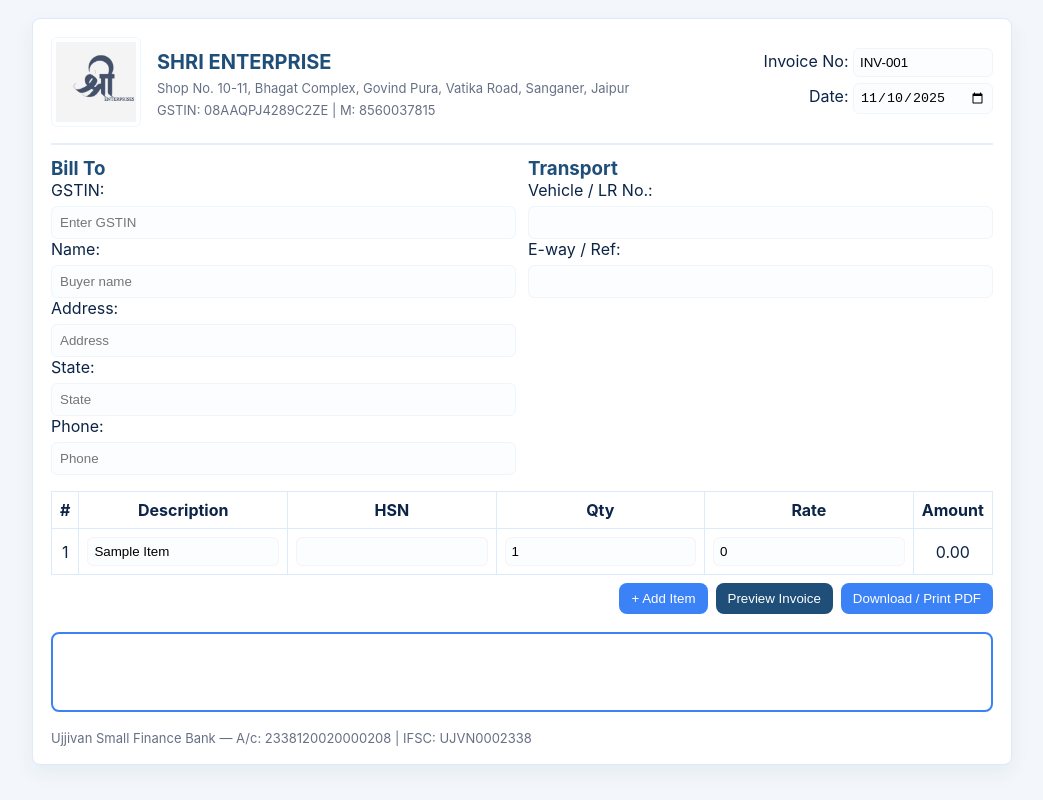
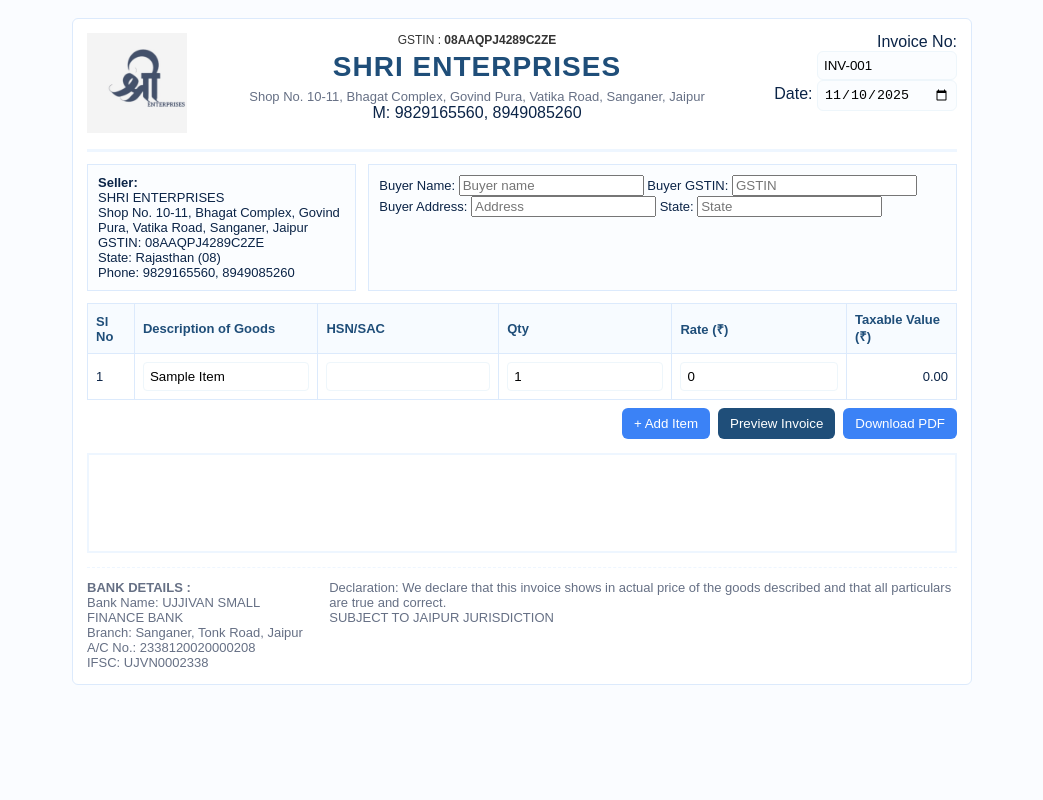
Before and after one commit to jdivyansh/shree-enterprise, a plain HTML site: page index.html in a window 1280 px wide. Shown: the whole page, without its empty margins (118-1161 px from the left). Drawn offline with Linux system fonts and the light colour scheme.

Commit message:
Add files via upload

```diff
--- a/index.html
+++ b/index.html
@@ -3,70 +3,86 @@
 <head>
 <meta charset="utf-8"/>
 <meta name="viewport" content="width=device-width,initial-scale=1"/>
-<title>Shri Enterprise - Billing</title>
+<title>Shri Enterprises - Invoice</title>
 <link rel="stylesheet" href="style.css"/>
 <script src="https://cdnjs.cloudflare.com/ajax/libs/html2pdf.js/0.9.3/html2pdf.bundle.min.js"></script>
 </head>
 <body>
   <div class="page-wrap">
     <div class="invoice-app">
-      <header class="top">
-        <div class="logo"><img src="logo.jpg" alt="Shri Enterprise"></div>
-        <div class="company">
-          <h1>SHRI ENTERPRISE</h1>
-          <div class="small">Shop No. 10-11, Bhagat Complex, Govind Pura, Vatika Road, Sanganer, Jaipur</div>
-          <div class="small">GSTIN: 08AAQPJ4289C2ZE | M: 8560037815</div>
+      <header class="inv-header">
+        <div class="left">
+          <img src="logo.jpg" alt="logo" class="logo"/>
         </div>
-        <div class="meta">
-          <label>Invoice No: <input id="invoiceNo" value="INV-001"></label>
-          <label>Date: <input id="invoiceDate" type="date"></label>
+        <div class="center">
+          <div class="gstline">GSTIN : <strong>08AAQPJ4289C2ZE</strong></div>
+          <h1>SHRI ENTERPRISES</h1>
+          <div class="addr">Shop No. 10-11, Bhagat Complex, Govind Pura, Vatika Road, Sanganer, Jaipur</div>
+          <div class="phones">M: 9829165560, 8949085260</div>
+        </div>
+        <div class="right meta">
+          <div><label>Invoice No: <input id="invoiceNo" value="INV-001"></label></div>
+          <div><label>Date: <input id="invoiceDate" type="date"></label></div>
         </div>
       </header>
 
-      <section class="form-area">
-        <div class="left">
-          <h3>Bill To</h3>
-          <label>GSTIN: <input id="buyerGST" maxlength="15" placeholder="Enter GSTIN"/></label>
-          <div id="gstStatus" class="status"></div>
-          <label>Name: <input id="buyerName" placeholder="Buyer name"/></label>
-          <label>Address: <input id="buyerAddress" placeholder="Address"/></label>
-          <div class="row">
-            <label>State: <input id="buyerState" placeholder="State"/></label>
-            <label>Phone: <input id="buyerPhone" placeholder="Phone"/></label>
-          </div>
+      <section class="top-grid">
+        <div class="seller box">
+          <strong>Seller:</strong><br>
+          SHRI ENTERPRISES<br>
+          Shop No. 10-11, Bhagat Complex, Govind Pura, Vatika Road, Sanganer, Jaipur<br>
+          GSTIN: 08AAQPJ4289C2ZE<br>
+          State: Rajasthan (08)<br>
+          Phone: 9829165560, 8949085260
         </div>
-
-        <div class="right">
-          <h3>Transport</h3>
-          <label>Vehicle / LR No.: <input id="vehicle"/></label>
-          <label>E-way / Ref: <input id="eway"/></label>
+        <div class="consignee box">
+          <label>Buyer Name: <input id="buyerName" placeholder="Buyer name"></label>
+          <label>Buyer GSTIN: <input id="buyerGST" maxlength="15" placeholder="GSTIN"></label>
+          <label>Buyer Address: <input id="buyerAddress" placeholder="Address"></label>
+          <label>State: <input id="buyerState" placeholder="State"></label>
         </div>
       </section>
 
-      <section class="items">
-        <table id="itemsTable">
-          <thead><tr><th>#</th><th>Description</th><th>HSN</th><th>Qty</th><th>Rate</th><th>Amount</th></tr></thead>
+      <section class="items-section">
+        <table class="items" id="itemsTable">
+          <thead>
+            <tr>
+              <th>Sl No</th><th>Description of Goods</th><th>HSN/SAC</th><th>Qty</th><th>Rate (₹)</th><th>Taxable Value (₹)</th>
+            </tr>
+          </thead>
           <tbody id="itemsBody">
             <tr>
               <td class="idx">1</td>
               <td><input class="desc" value="Sample Item"></td>
-              <td><input class="hsn"></td>
-              <td><input class="qty" type="number" value="1"></td>
-              <td><input class="rate" type="number" value="0"></td>
-              <td class="amount">0.00</td>
+              <td><input class="hsn" value=""></td>
+              <td><input class="qty" type="number" min="0" value="1"></td>
+              <td><input class="rate" type="number" min="0" value="0"></td>
+              <td class="taxable">0.00</td>
             </tr>
           </tbody>
         </table>
-        <div class="items-controls">
+        <div class="items-actions">
           <button id="addItem">+ Add Item</button>
           <button id="previewBtn" class="primary">Preview Invoice</button>
-          <button id="downloadBtn">Download / Print PDF</button>
+          <button id="downloadBtn">Download PDF</button>
         </div>
       </section>
 
-      <aside id="invoicePreview" class="preview"></aside>
+      <section id="previewArea" class="preview-area"></section>
 
-      <footer class="foot">Ujjivan Small Finance Bank — A/c: 2338120020000208 | IFSC: UJVN0002338</footer>
+      <footer class="inv-footer">
+        <div class="bank">
+          <strong>BANK DETAILS :</strong><br>
+          Bank Name: UJJIVAN SMALL FINANCE BANK<br>
+          Branch: Sanganer, Tonk Road, Jaipur<br>
+          A/C No.: 2338120020000208<br>
+          IFSC: UJVN0002338
+        </div>
+        <div class="declaration">
+          Declaration: We declare that this invoice shows in actual price of the goods described and that all particulars are true and correct.<br>
+          SUBJECT TO JAIPUR JURISDICTION
+        </div>
+      </footer>
     </div>
   </div>
 <script src="script.js"></script>
--- a/script.js
+++ b/script.js
@@ -1,109 +1,114 @@
-const GST_API = { endpoint: 'https://appyflow.in/api/verifyGST', apiKey: '66LKC7ZBaxNdRXzWirfiurMcxj43', useQuery:true, keyParam:'key' };
-
+// Auto-calc GST invoice + preview + PDF
 document.addEventListener('DOMContentLoaded', ()=>{
   document.getElementById('invoiceDate').valueAsDate = new Date();
-  document.getElementById('addItem').addEventListener('click', addRow);
+  document.getElementById('addItem').addEventListener('click', addItem);
   document.getElementById('previewBtn').addEventListener('click', buildPreview);
   document.getElementById('downloadBtn').addEventListener('click', downloadPdf);
-  document.getElementById('buyerGST').addEventListener('blur', onGSTBlur);
-  document.querySelector('#itemsTable').addEventListener('input', recalc);
+  document.getElementById('itemsTable').addEventListener('input', recalc);
   recalc();
 });
 
-function onGSTBlur(e){
-  const v = e.target.value.trim();
-  if(v.length===15) { fetchGST(v).then(res=>{ if(res){ if(res.tradeName) document.getElementById('buyerName').value=res.tradeName; if(res.address) document.getElementById('buyerAddress').value=res.address; if(res.state) document.getElementById('buyerState').value=res.state; } }); }
-}
-
-async function fetchGST(gstin){
-  try{
-    const url = GST_API.endpoint + '?gstin=' + encodeURIComponent(gstin) + '&' + encodeURIComponent(GST_API.keyParam) + '=' + encodeURIComponent(GST_API.apiKey);
-    const r = await fetch(url);
-    if(!r.ok) return null;
-    const data = await r.json();
-    const info = data.taxpayerInfo || data.result || data.data || null;
-    if(!info) return null;
-    const tradeName = info.tradeNam || info.lgnm || info.legalName || info.tradeName || '';
-    let address='';
-    try{ const pr = info.pradr || {}; const addr = pr.addr || {}; address = [addr.bno, addr.st, addr.loc, addr.dst, addr.pncd].filter(Boolean).join(', '); }catch(e){ address = info.address || ''; }
-    const state = (info.pradr && info.pradr.addr && info.pradr.addr.stcd) || info.state || '';
-    return { tradeName, address, state, raw:data };
-  }catch(e){ console.error(e); return null; }
-}
-
-function addRow(){
+function addItem(){
   const tbody = document.getElementById('itemsBody');
   const tr = document.createElement('tr');
-  tr.innerHTML = '<td class="idx"></td><td><input class="desc"></td><td><input class="hsn"></td><td><input class="qty" type="number" value="1"></td><td><input class="rate" type="number" value="0"></td><td class="amount">0.00</td>';
+  tr.innerHTML = '<td class="idx"></td><td><input class="desc" placeholder="Description"></td><td><input class="hsn" placeholder=""></td><td><input class="qty" type="number" value="1"></td><td><input class="rate" type="number" value="0"></td><td class="taxable">0.00</td>';
   tbody.appendChild(tr);
   recalc();
 }
 
 function recalc(){
-  let subtotal=0;
+  let subtotal = 0;
   const rows = document.querySelectorAll('#itemsBody tr');
   rows.forEach((r,i)=>{
     const qty = parseFloat(r.querySelector('.qty')?.value||0)||0;
     const rate = parseFloat(r.querySelector('.rate')?.value||0)||0;
     const amt = qty*rate;
-    r.querySelector('.amount').textContent = amt.toFixed(2);
+    r.querySelector('.taxable').textContent = amt.toFixed(2);
     r.querySelector('.idx').textContent = i+1;
     subtotal += amt;
   });
-  // store totals in hidden fields in preview building step
   window.__subtotal = subtotal;
-  window.__cgst = subtotal*0.09;
-  window.__sgst = subtotal*0.09;
-  window.__grand = subtotal + window.__cgst + window.__sgst;
+  window.__cgst = subtotal * 0.09;
+  window.__sgst = subtotal * 0.09;
+  window.__totalTax = window.__cgst + window.__sgst;
+  window.__grand = subtotal + window.__totalTax;
+  return {subtotal: window.__subtotal, cgst: window.__cgst, sgst: window.__sgst, grand: window.__grand};
 }
 
 function buildPreview(){
   recalc();
-  const invoiceNo = document.getElementById('invoiceNo').value;
-  const invoiceDate = document.getElementById('invoiceDate').value;
-  const buyerName = document.getElementById('buyerName').value;
-  const buyerAddr = document.getElementById('buyerAddress').value;
-  const buyerState = document.getElementById('buyerState').value;
+  const invNo = document.getElementById('invoiceNo').value;
+  const invDate = document.getElementById('invoiceDate').value;
+  const buyerName = document.getElementById('buyerName').value || '---';
+  const buyerGST = document.getElementById('buyerGST').value || '---';
+  const buyerAddr = document.getElementById('buyerAddress').value || '---';
+  const buyerState = document.getElementById('buyerState').value || '---';
 
-  let itemsHtml='';
+  let rowsHtml='';
   document.querySelectorAll('#itemsBody tr').forEach(r=>{
     const desc = r.querySelector('.desc')?.value||'';
     const hsn = r.querySelector('.hsn')?.value||'';
     const qty = r.querySelector('.qty')?.value||'';
     const rate = r.querySelector('.rate')?.value||'';
-    const amt = r.querySelector('.amount')?.textContent||'0.00';
-    itemsHtml += `<tr><td>${desc}</td><td style="text-align:center">${hsn}</td><td style="text-align:center">${qty}</td><td style="text-align:right">${rate}</td><td style="text-align:right">${amt}</td></tr>`;
+    const amt = r.querySelector('.taxable')?.textContent||'0.00';
+    rowsHtml += `<tr><td style="padding:6px">${desc}</td><td style="padding:6px;text-align:center">${hsn}</td><td style="padding:6px;text-align:center">${qty}</td><td style="padding:6px;text-align:right">${rate}</td><td style="padding:6px;text-align:right">${amt}</td></tr>`;
   });
 
   const preview = `
-    <div class="inv-print">
-      <div style="display:flex;justify-content:space-between;align-items:center">
-        <div><h2>SHRI ENTERPRISE</h2><div style="font-size:13px;color:#445">Shop No. 10-11, Bhagat Complex, Govind Pura, Vatika Road, Sanganer, Jaipur</div></div>
-        <div style="text-align:right"><strong>Invoice:</strong> ${invoiceNo}<br><strong>Date:</strong> ${invoiceDate}</div>
+  <div class="invoice-print" style="font-family:Arial,Helvetica,sans-serif;color:#111">
+    <div style="display:flex;justify-content:space-between;align-items:flex-start">
+      <div style="max-width:60%">
+        <strong>SHRI ENTERPRISES</strong><br>
+        Shop No. 10-11, Bhagat Complex, Govind Pura, Vatika Road, Sanganer, Jaipur<br>
+        GSTIN: 08AAQPJ4289C2ZE<br>
+        Phone: 9829165560, 8949085260
       </div>
-      <hr style="margin:10px 0;border:none;border-top:1px solid #eee"/>
-      <div><strong>Bill To:</strong><br>${buyerName}<br>${buyerAddr}<br>${buyerState}</div>
+      <div style="text-align:right">
+        <div><strong>Invoice No:</strong> ${invNo}</div>
+        <div><strong>Date:</strong> ${invDate}</div>
+      </div>
+    </div>
+
+    <hr style="margin:10px 0;border:none;border-top:1px solid #ddd"/>
+
+    <div><strong>Bill To:</strong><br>${buyerName}<br>${buyerAddr}<br>GSTIN: ${buyerGST}<br>State: ${buyerState}</div>
+
     <table style="width:100%;border-collapse:collapse;margin-top:12px;border:1px solid #eee">
-        <thead><tr style="background:#f7fbff"><th style="padding:8px;">Description</th><th style="padding:8px;">HSN</th><th style="padding:8px;">Qty</th><th style="padding:8px;text-align:right">Rate</th><th style="padding:8px;text-align:right">Amount</th></tr></thead>
-        <tbody>${itemsHtml}</tbody>
+      <thead style="background:#f7fbff;color:#1f4e79"><tr><th style="padding:8px">Description</th><th style="padding:8px">HSN/SAC</th><th style="padding:8px">Qty</th><th style="padding:8px;text-align:right">Rate</th><th style="padding:8px;text-align:right">Taxable Value</th></tr></thead>
+      <tbody>${rowsHtml}</tbody>
     </table>
-      <div style="margin-top:12px;float:right;width:320px;border-top:1px solid #f1f7ff;padding-top:8px">
+
+    <div style="margin-top:12px;float:right;width:360px;border-top:1px solid #f1f7ff;padding-top:8px">
       <div style="display:flex;justify-content:space-between"><div>Taxable Value</div><div>₹ ${window.__subtotal.toFixed(2)}</div></div>
       <div style="display:flex;justify-content:space-between"><div>CGST @9%</div><div>₹ ${window.__cgst.toFixed(2)}</div></div>
       <div style="display:flex;justify-content:space-between"><div>SGST @9%</div><div>₹ ${window.__sgst.toFixed(2)}</div></div>
       <div style="display:flex;justify-content:space-between;font-weight:700;margin-top:6px"><div>Total</div><div>₹ ${window.__grand.toFixed(2)}</div></div>
     </div>
-      <div style="clear:both;margin-top:120px">This is a computer generated invoice. Subject to Jodhpur Jurisdiction.</div>
+
+    <div style="clear:both;margin-top:120px;font-size:13px;color:#555">Declaration: We declare that this invoice shows in actual price of the goods described and that all particulars are true and correct.</div>
+
+    <div style="margin-top:20px;display:flex;justify-content:space-between;align-items:center">
+      <div>
+        <strong>Bank Details:</strong><br>
+        UJJIVAN SMALL FINANCE BANK<br>
+        Branch: Sanganer, Tonk Road, Jaipur<br>
+        A/C No.: 2338120020000208<br>
+        IFSC: UJVN0002338
+      </div>
+      <div style="text-align:center">
+        <div>For: SHRI ENTERPRISES</div>
+        <div style="margin-top:60px">Authorised Signatory</div>
+      </div>
+    </div>
   </div>
   `;
 
-  document.getElementById('invoicePreview').innerHTML = preview;
-  // scroll into view
-  document.getElementById('invoicePreview').scrollIntoView({behavior:'smooth'});
+  document.getElementById('previewArea').innerHTML = preview;
+  window.scrollTo({top: document.getElementById('previewArea').offsetTop-10, behavior:'smooth'});
 }
 
 function downloadPdf(){
-  const el = document.getElementById('invoicePreview');
+  const el = document.getElementById('previewArea');
   if(!el.innerHTML.trim()){ alert('Please click Preview Invoice first'); return; }
   const opt = { margin:12, filename:'invoice.pdf', image:{type:'jpeg',quality:0.98}, html2canvas:{scale:2,useCORS:true}, jsPDF:{unit:'mm',format:'a4',orientation:'portrait'} };
   html2pdf().set(opt).from(el).save();
--- a/style.css
+++ b/style.css
@@ -1,37 +1,33 @@
-:root{
-  --bg:#f3f7fb;--blue:#1f4e79;--accent:#3b82f6;--muted:#667085;--border:#dceafc;
-}
-*{box-sizing:border-box}body{font-family:Inter,Segoe UI,Arial,sans-serif;background:var(--bg);margin:0;padding:18px;color:#0b2447}
-.page-wrap{max-width:980px;margin:0 auto}
-.invoice-app{background:#fff;border:1px solid var(--border);border-radius:8px;padding:18px;box-shadow:0 8px 20px rgba(19,45,71,0.06)}
-.top{display:flex;gap:16px;align-items:center;border-bottom:2px solid #e6f0fb;padding-bottom:12px;margin-bottom:12px}
-.logo img{width:90px;height:90px;object-fit:cover;border-radius:6px;background:#fff;padding:4px;border:1px solid #eef6ff}
-.company{flex:1}
-.company h1{margin:0;color:var(--blue);font-size:20px}
-.company .small{color:var(--muted);font-size:13px;margin-top:6px}
-.meta{width:240px;text-align:right}
-.meta label{display:block;margin-bottom:6px}
-.meta input{padding:6px;border-radius:6px;border:1px solid #eef6fb;background:#fbfdff;width:140px}
-.form-area{display:flex;gap:12px;margin-top:12px}
-.left,.right{flex:1}
-.left h3,.right h3{margin:0;color:var(--blue)}
-.left input,.right input{display:block;margin-top:6px;padding:8px;border-radius:6px;border:1px solid #eef6fb;background:#fbfdff;width:100%}
-.items{margin-top:16px}
-#itemsTable{width:100%;border-collapse:collapse}
-#itemsTable th,#itemsTable td{border:1px solid var(--border);padding:8px;text-align:center}
-#itemsTable input{width:100%;padding:6px;border-radius:6px;border:1px solid #f0f6fb;background:#fbfdff}
-.items-controls{display:flex;gap:8px;justify-content:flex-end;margin-top:8px}
-button{padding:8px 12px;border-radius:8px;border:none;background:var(--accent);color:white;cursor:pointer}
+/* Invoice style matching sample */
+:root{--bg:#fafcff;--blue:#1f4e79;--accent:#3b82f6;--muted:#667085;--border:#dceafc}
+*{box-sizing:border-box}body{font-family: Arial, Helvetica, sans-serif;background:var(--bg);margin:0;padding:18px;color:#0b2447}
+.page-wrap{max-width:900px;margin:0 auto}
+.invoice-app{background:#fff;border:1px solid var(--border);padding:14px;border-radius:6px}
+.inv-header{display:flex;align-items:flex-start;gap:12px;border-bottom:3px solid #eef6ff;padding-bottom:12px;margin-bottom:12px}
+.inv-header .left{flex:0 0 110px}.logo{width:100px;height:100px;object-fit:contain}
+.center{flex:1;text-align:center}
+.center .gstline{font-size:12px;color:#333;margin-bottom:4px}
+.center h1{margin:0;color:var(--blue);font-size:28px;letter-spacing:1px}
+.center .addr{font-size:13px;color:var(--muted);margin-top:6px}
+.meta{flex:0 0 200px;text-align:right}
+.meta input{padding:6px;border:1px solid #eef6fb;border-radius:6px;background:#fbfdff;width:140px}
+.top-grid{display:flex;gap:12px;margin-top:12px}
+.box{border:1px solid var(--border);padding:10px;background:#fbfdff;font-size:13px}
+.items-section{margin-top:12px}
+.items{width:100%;border-collapse:collapse}
+.items th,.items td{border:1px solid var(--border);padding:8px;font-size:13px;text-align:left}
+.items th{background:#f7fbff;color:var(--blue);font-weight:700}
+.items input{width:100%;padding:6px;border:1px solid #eef6fb;border-radius:4px;background:#fff}
+.items .taxable{text-align:right}
+.items-actions{display:flex;gap:8px;justify-content:flex-end;margin-top:8px}
+button{padding:8px 12px;border-radius:6px;border:none;background:var(--accent);color:white;cursor:pointer}
 button.primary{background:var(--blue)}
-.preview{margin-top:18px;padding:14px;border:2px solid var(--accent);border-radius:8px;min-height:80px}
-.foot{margin-top:18px;color:var(--muted);font-size:13px}
-
-/* responsive */
-@media(max-width:760px){.top{flex-direction:row;align-items:flex-start}.meta{text-align:right;width:140px}.form-area{flex-direction:column}}
-/* print */
+.preview-area{margin-top:14px;border:2px solid #eef6ff;padding:12px;min-height:100px;background:#fff}
+.inv-footer{display:flex;justify-content:space-between;gap:12px;margin-top:14px;font-size:13px;color:var(--muted);border-top:1px dashed #eef6ff;padding-top:12px}
+@media(max-width:760px){.inv-header{flex-direction:column;align-items:flex-start}.meta{text-align:right;width:100%} .top-grid{flex-direction:column} .inv-footer{flex-direction:column}}
 @media print{
   body{background:white;padding:0}
-  .items-controls, button, input{display:none !important}
-  .invoice-app{box-shadow:none;border:1px solid #cfe8fb;padding:8px}
+  button,input{display:none !important}
+  .preview-area{border:none;padding:0}
   @page{size:A4;margin:12mm}
 }
```
Also changed, not shown: 1 other file. Lines whose indentation alone changed are shown as unchanged.
